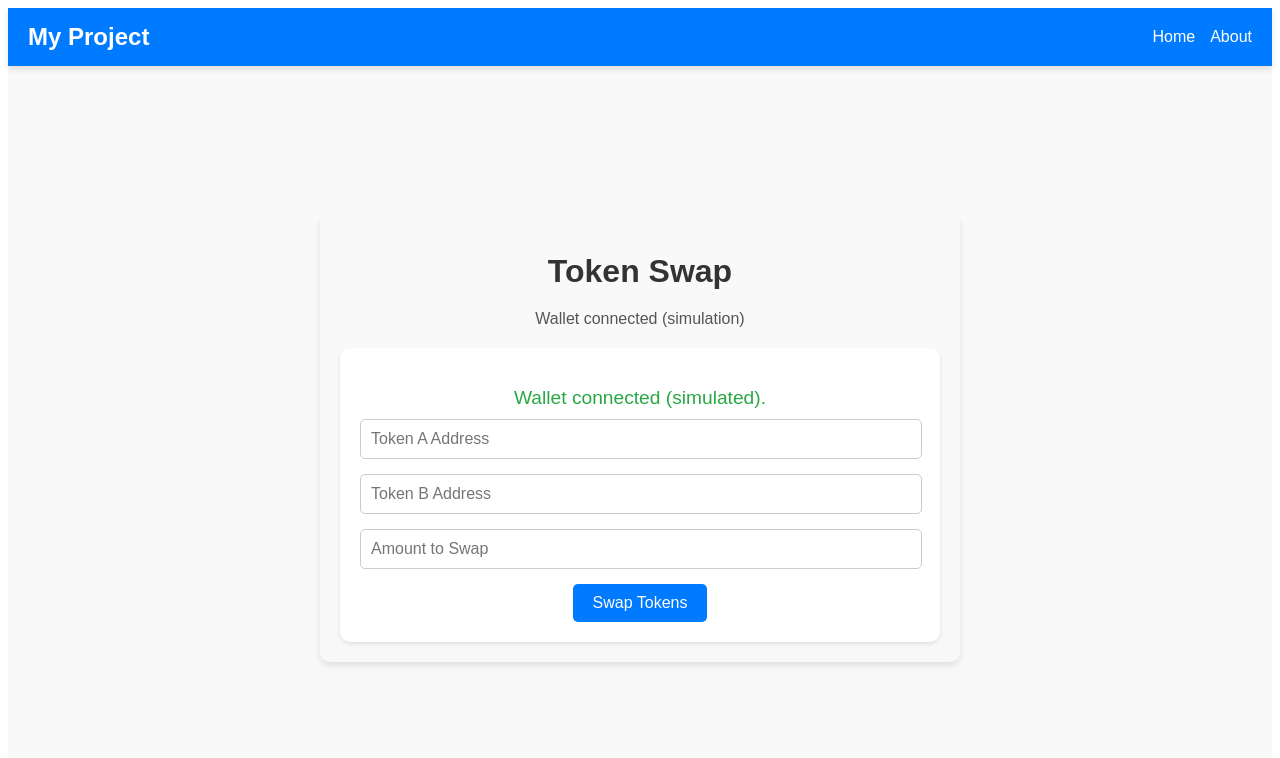
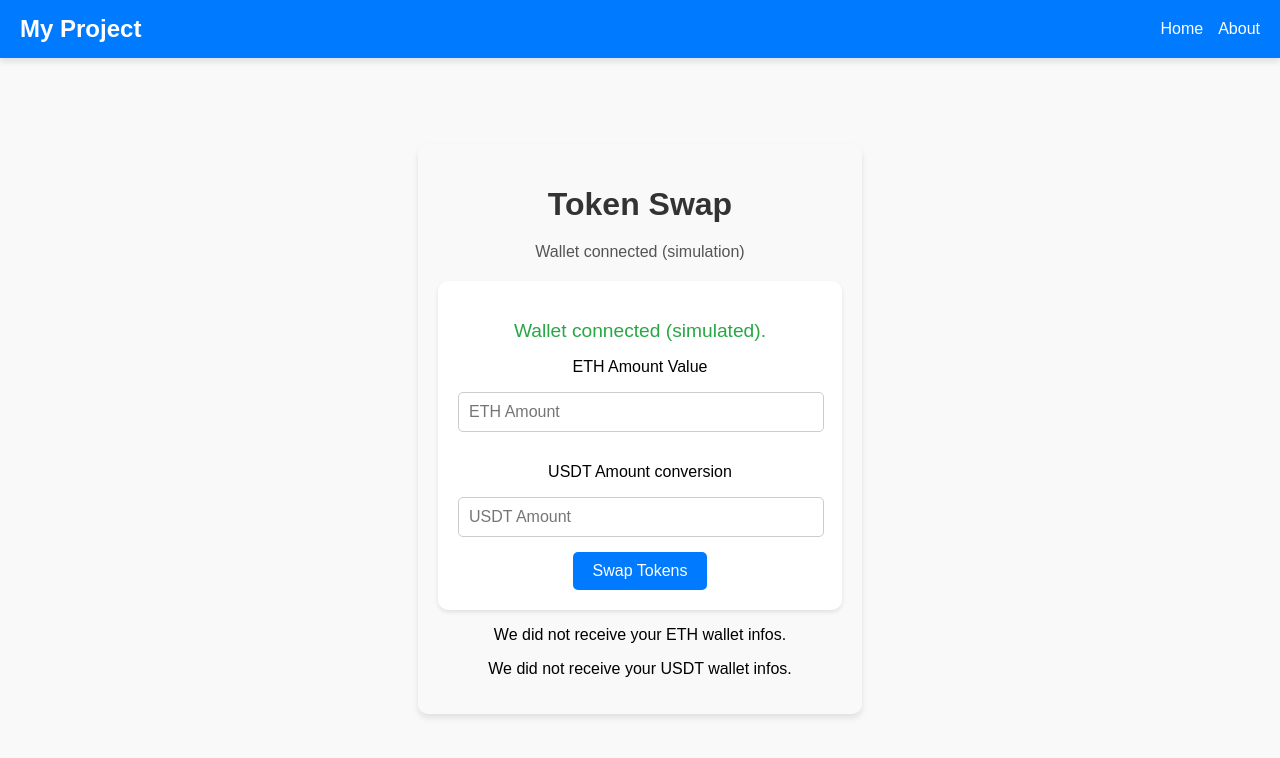
Before and after one commit to Rllosa/MiniSwap, a React (Create React App) app in the folder Web/: page / in a window 1280 px wide. Both pictures are taken after a click on the button "Connect Wallet". Shown: the top 758 px of the page. Built offline with nearby package versions, Linux system fonts and the light colour scheme.

Commit message:
hehe c'est mon 2e push joffrey

```diff
--- a/Web/src/App.css
+++ b/Web/src/App.css
@@ -1,3 +1,12 @@
+body {
+  margin: 0 !important;
+  font-family: -apple-system, BlinkMacSystemFont, 'Segoe UI', 'Roboto', 'Oxygen',
+    'Ubuntu', 'Cantarell', 'Fira Sans', 'Droid Sans', 'Helvetica Neue',
+    sans-serif;
+  -webkit-font-smoothing: antialiased;
+  -moz-osx-font-smoothing: grayscale;
+}
+
 .App {
   text-align: center;
 }
--- a/Web/src/index.css
+++ b/Web/src/index.css
@@ -1,5 +1,5 @@
 body {
-  margin: 0;
+  margin: 0 !important;
   font-family: -apple-system, BlinkMacSystemFont, 'Segoe UI', 'Roboto', 'Oxygen',
     'Ubuntu', 'Cantarell', 'Fira Sans', 'Droid Sans', 'Helvetica Neue',
     sans-serif;
--- a/Web/src/pages/HomePage.tsx
+++ b/Web/src/pages/HomePage.tsx
@@ -3,9 +3,9 @@ import './HomePage.css';
 
 const HomePage = () => {
   const [walletConnected, setWalletConnected] = useState<boolean>(false);
-  const [tokenA, setTokenA] = useState<string>('');
-  const [tokenB, setTokenB] = useState<string>('');
-  const [amount, setAmount] = useState<string>('');
+  const [tokenETH, setTokenETH] = useState<number | undefined>(undefined);
+  const [walletContent, setWalletContent] = useState<number | undefined>(undefined);
+  const [wallet2Content, setWallet2Content] = useState<number | undefined>(undefined);
   const [status, setStatus] = useState<string>('');
 
   const connectWallet = () => {
@@ -14,20 +14,11 @@ const HomePage = () => {
   };
 
   const handleSwap = () => {
-    if (!walletConnected) {
-      setStatus('Please connect your wallet first.');
-      return;
+    // Placeholder for backend
+    if (tokenETH) {
+      setWalletContent(tokenETH);
+      setWallet2Content((tokenETH - (0.002 * tokenETH)));
     }
-
-    if (!tokenA || !tokenB || !amount) {
-      setStatus('Please fill all fields.');
-      return;
-    }
-
-    setStatus(`Simulating swap: ${amount} of Token A (${tokenA}) to Token B (${tokenB})`);
-    setTimeout(() => {
-      setStatus('Swap simulation complete!');
-    }, 1500);
   };
 
   return (
@@ -42,25 +33,24 @@ const HomePage = () => {
       ) : (
         <div className="swap-form">
           <p className="wallet-status">Wallet connected (simulated).</p>
+          <p>ETH Amount Value</p>
           <input
-            type="text"
-            placeholder="Token A Address"
-            value={tokenA}
-            onChange={(e) => setTokenA(e.target.value)}
+            type="number"
+            placeholder="ETH Amount"
+            value={tokenETH ? tokenETH : ""}
+            onChange={(e) => {
+              const value = Number(e.target.value);
+              if (!isNaN(value)) {
+                setTokenETH(value);
+              }
+            }}
             className="swap-input"
           />
-          <input
-            type="text"
-            placeholder="Token B Address"
-            value={tokenB}
-            onChange={(e) => setTokenB(e.target.value)}
-            className="swap-input"
-          />
+          <p>USDT Amount conversion</p>
           <input
             type="number"
-            placeholder="Amount to Swap"
-            value={amount}
-            onChange={(e) => setAmount(e.target.value)}
+            placeholder="USDT Amount"
+            value={tokenETH ? (tokenETH - (0.002 * tokenETH)) : ""}
             className="swap-input"
           />
           <button className="home-button" onClick={handleSwap}>
@@ -68,6 +58,8 @@ const HomePage = () => {
           </button>
         </div>
       )}
+      <p>{walletContent ? "Your ETH wallet amount : " + walletContent : "We did not receive your ETH wallet infos."}</p>
+      <p>{walletContent ? "Your USDT wallet amount : " + wallet2Content : "We did not receive your USDT wallet infos."}</p>
     </div>
   );
 };
```
